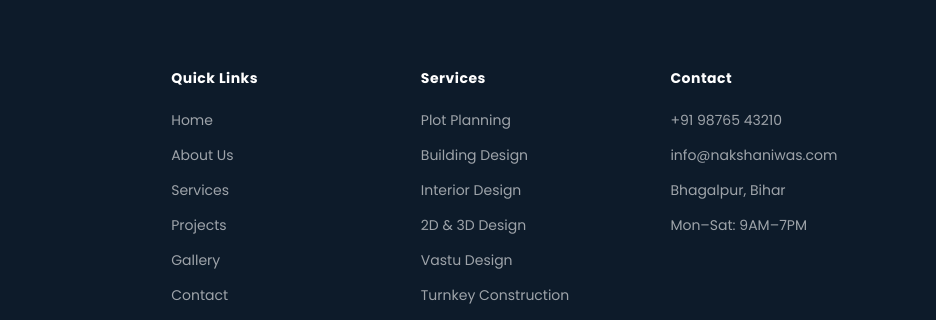
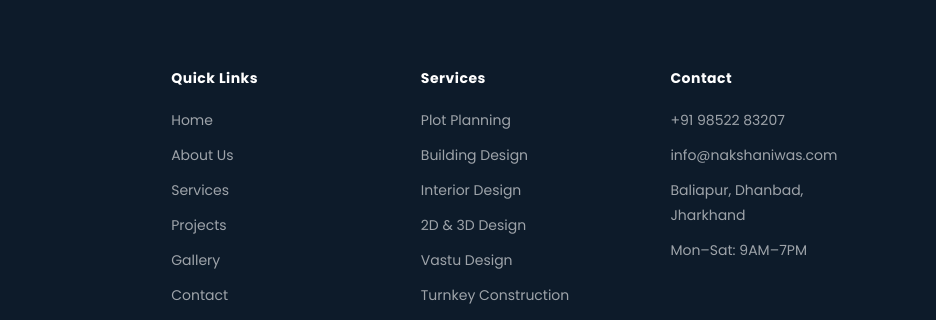
Before and after one commit to pk-spacehub/NakshaNiwas, a plain HTML site: page index.html in a window 1280 px wide. Shown: the part 9844-10164 px from the top of the page, 344-1280 px from the left. Drawn offline with nearby package versions, Linux system fonts and the light colour scheme.

Commit message:
Update index.html

```diff
--- a/index.html
+++ b/index.html
@@ -1510,9 +1510,9 @@
       <div class="footer-col">
         <h4>Contact</h4>
         <ul>
-          <li><a href="tel:+919876543210">+91 98765 43210</a></li>
+          <li><a href="tel:+919852283207">+91 98522 83207</a></li>
           <li><a href="mailto:info@nakshaniwas.com">info@nakshaniwas.com</a></li>
-          <li><a href="#">Bhagalpur, Bihar</a></li>
+          <li><a href="#">Baliapur, Dhanbad, Jharkhand</a></li>
           <li><a href="#">Mon–Sat: 9AM–7PM</a></li>
         </ul>
       </div>
@@ -1525,7 +1525,7 @@
 </footer>
 
 <!-- WHATSAPP BUTTON -->
-<a href="https://wa.me/919876543210?text=Hello%20Naksha%20Niwas%2C%20I%20am%20interested%20in%20your%20design%20services." target="_blank" class="wa-btn" title="Chat on WhatsApp">
+<a href="https://wa.me/919852283207?text=Hello%20Naksha%20Niwas%2C%20I%20am%20interested%20in%20your%20design%20services." target="_blank" class="wa-btn" title="Chat on WhatsApp">
   <i class="fab fa-whatsapp"></i>
 </a>
 
```
